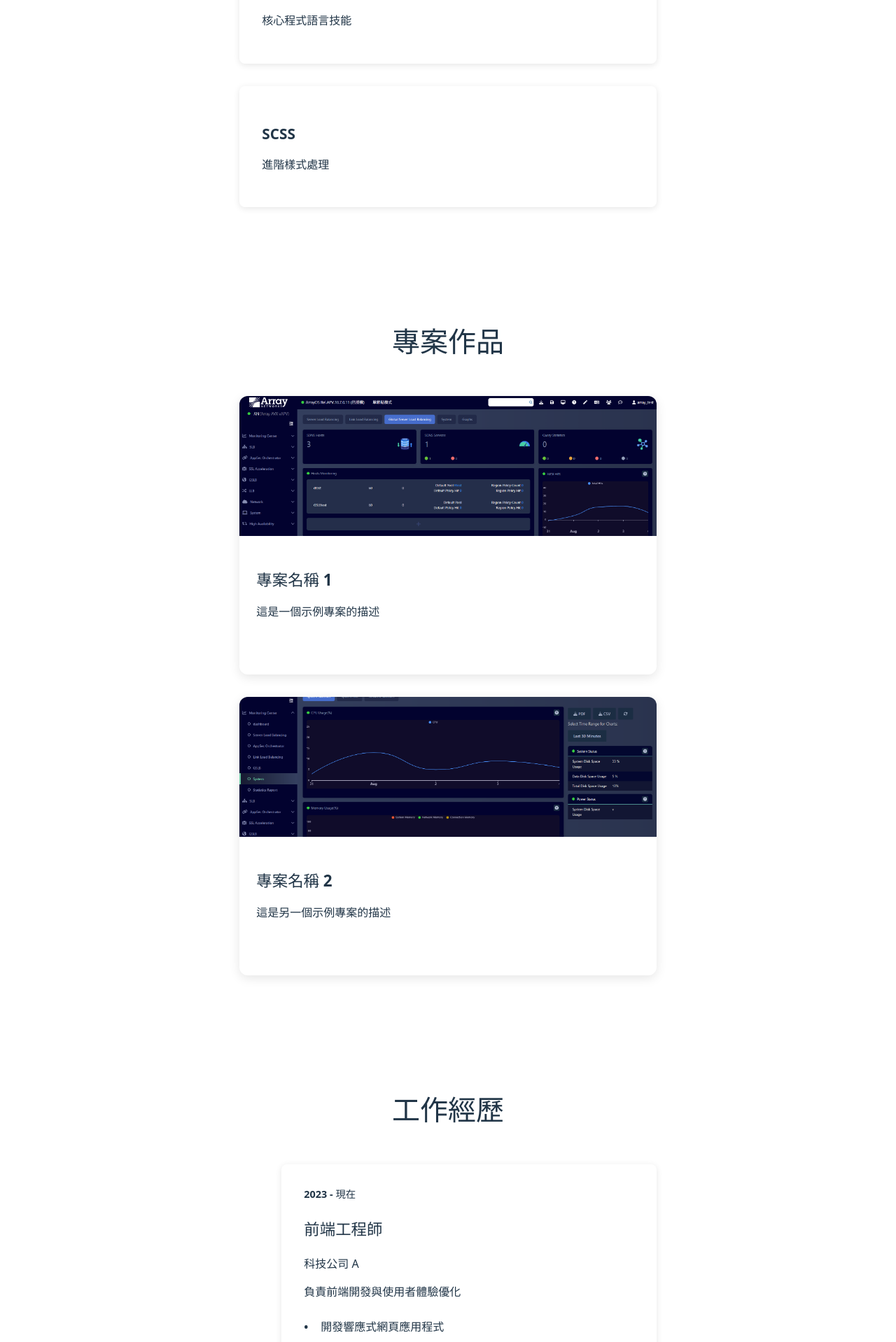
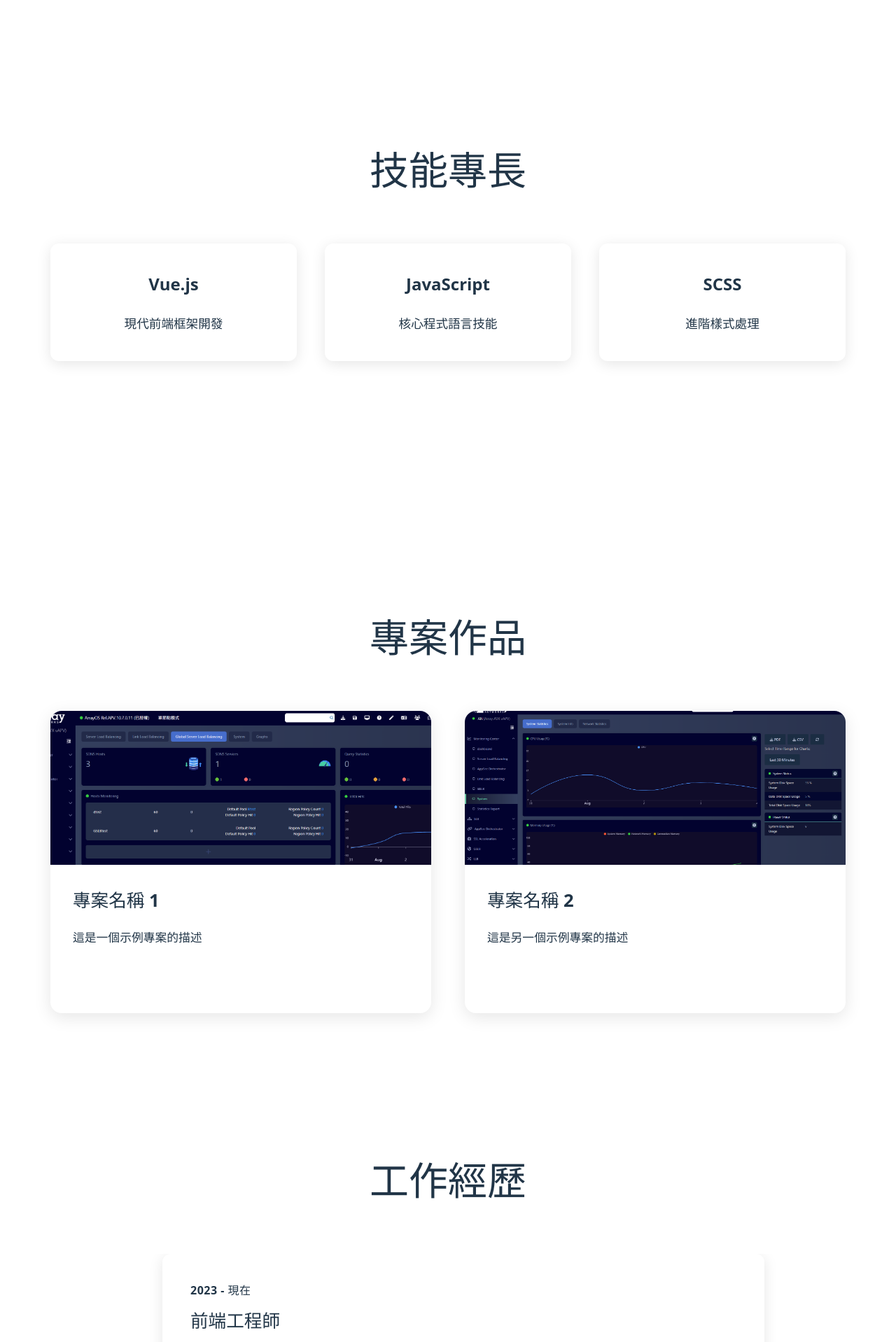
Before and after one commit to sakueinozomi/lucille-info, a Vue app: page / in a window 1280 px wide. Shown: the part 842-2760 px from the top of the page at 70% size. Built offline with nearby package versions, Linux system fonts and the light colour scheme.

Commit message:
style: add style that can show section in full screen

```diff
--- a/src/App.vue
+++ b/src/App.vue
@@ -25,6 +25,25 @@ import FooterSection from './components/FooterSection.vue'
   text-align: left;
 }
 
+// 為每個 section 加入基礎樣式
+:deep(.info-section),
+:deep(.skill-section),
+:deep(.project-section),
+:deep(.experience-section) {
+  min-height: 100vh;
+  width: 100vw;
+  scroll-snap-align: start;
+  display: flex;
+  align-items: center;
+  justify-content: center;
+}
+
+:deep(.footer-section) {
+  min-height: 40vh;
+  width: 100vw;
+  scroll-snap-align: start;
+}
+
 // CSS 變數定義
 :root {
   --primary-color: #646cff;
--- a/src/components/ExperienceSection.vue
+++ b/src/components/ExperienceSection.vue
@@ -55,24 +55,51 @@ const experiences = ref([
 
 <style lang="scss" scoped>
 .experience-section {
-  padding: 4rem 0;
+  min-height: 100vh;
+  width: 100vw;
+  padding: 0;
   background-color: var(--bg-secondary);
+  display: flex;
+  align-items: center;
+  justify-content: center;
 
   .container {
     max-width: 1000px;
+    width: 100%;
     margin: 0 auto;
     padding: 0 2rem;
+    display: flex;
+    flex-direction: column;
+    justify-content: center;
+    height: 100%;
   }
 
   .section-title {
     text-align: center;
-    margin-bottom: 3rem;
-    font-size: 2.5rem;
+    margin-bottom: 4rem;
+    font-size: 3.5rem;
     color: var(--text-color);
+    font-weight: 700;
   }
 
   .timeline {
     position: relative;
+    max-height: 60vh;
+    overflow-y: auto;
+    padding-right: 1rem;
+
+    &::-webkit-scrollbar {
+      width: 6px;
+    }
+
+    &::-webkit-scrollbar-track {
+      background: var(--bg-secondary);
+    }
+
+    &::-webkit-scrollbar-thumb {
+      background: var(--primary-color);
+      border-radius: 3px;
+    }
 
     &::before {
       content: '';
@@ -80,7 +107,7 @@ const experiences = ref([
       left: 20px;
       top: 0;
       bottom: 0;
-      width: 2px;
+      width: 3px;
       background-color: var(--primary-color);
     }
 
@@ -91,44 +118,56 @@ const experiences = ref([
 
       .timeline-marker {
         position: absolute;
-        left: 11px;
+        left: 9px;
         top: 0;
-        width: 18px;
-        height: 18px;
+        width: 22px;
+        height: 22px;
         background-color: var(--primary-color);
         border-radius: 50%;
-        border: 3px solid var(--bg-secondary);
+        border: 4px solid var(--bg-secondary);
+        z-index: 1;
       }
 
       .timeline-content {
         background-color: var(--card-bg);
-        padding: 2rem;
-        border-radius: 8px;
-        box-shadow: 0 2px 10px rgba(0, 0, 0, 0.1);
+        padding: 2.5rem;
+        border-radius: 12px;
+        box-shadow: 0 4px 20px rgba(0, 0, 0, 0.1);
+        transition: transform 0.3s ease, box-shadow 0.3s ease;
+
+        &:hover {
+          transform: translateX(10px);
+          box-shadow: 0 8px 30px rgba(0, 0, 0, 0.15);
+        }
 
         .timeline-period {
           color: var(--primary-color);
-          font-weight: 600;
-          font-size: 0.9rem;
-          margin-bottom: 0.5rem;
+          font-weight: 700;
+          font-size: 1rem;
+          margin-bottom: 0.8rem;
+          text-transform: uppercase;
+          letter-spacing: 0.5px;
         }
 
         h3 {
           color: var(--text-color);
           margin-bottom: 0.5rem;
-          font-size: 1.4rem;
+          font-size: 1.6rem;
+          font-weight: 600;
         }
 
         h4 {
           color: var(--text-secondary);
-          margin-bottom: 1rem;
+          margin-bottom: 1.2rem;
           font-weight: 500;
+          font-size: 1.1rem;
         }
 
         p {
           color: var(--text-secondary);
-          line-height: 1.6;
-          margin-bottom: 1.5rem;
+          line-height: 1.7;
+          margin-bottom: 1.8rem;
+          font-size: 1.05rem;
         }
 
         .responsibilities {
@@ -137,16 +176,18 @@ const experiences = ref([
 
           li {
             position: relative;
-            padding-left: 1.5rem;
-            margin-bottom: 0.5rem;
+            padding-left: 1.8rem;
+            margin-bottom: 0.8rem;
             color: var(--text-secondary);
+            line-height: 1.6;
 
             &::before {
-              content: '•';
+              content: '▸';
               position: absolute;
               left: 0;
               color: var(--primary-color);
               font-weight: bold;
+              font-size: 1.1rem;
             }
           }
         }
@@ -154,4 +195,26 @@ const experiences = ref([
     }
   }
 }
+
+@media (max-width: 768px) {
+  .experience-section {
+    .section-title {
+      font-size: 2.5rem;
+    }
+
+    .timeline {
+      max-height: 70vh;
+
+      .timeline-item {
+        .timeline-content {
+          padding: 2rem;
+
+          &:hover {
+            transform: translateX(5px);
+          }
+        }
+      }
+    }
+  }
+}
 </style>
--- a/src/components/InfoSection.vue
+++ b/src/components/InfoSection.vue
@@ -17,31 +17,57 @@
 
 <style lang="scss" scoped>
 .info-section {
-  padding: 4rem 0;
+  min-height: 100vh;
+  width: 100vw;
+  padding: 0;
   background-color: var(--bg-color);
+  display: flex;
+  align-items: center;
+  justify-content: center;
 
   .container {
     max-width: 1200px;
+    width: 100%;
     margin: 0 auto;
     padding: 0 2rem;
+    display: flex;
+    flex-direction: column;
+    justify-content: center;
+    align-items: center;
+    height: 100%;
   }
 
   .section-title {
     text-align: center;
-    margin-bottom: 2rem;
-    font-size: 2.5rem;
+    margin-bottom: 3rem;
+    font-size: 3.5rem;
     color: var(--text-color);
+    font-weight: 700;
   }
 
   .info-content {
     display: flex;
     justify-content: center;
     align-items: center;
+    max-width: 800px;
 
     .info-text {
+      font-size: 1.3rem;
+      line-height: 1.8;
+      color: var(--text-secondary);
+      text-align: center;
+    }
+  }
+}
+
+@media (max-width: 768px) {
+  .info-section {
+    .section-title {
+      font-size: 2.5rem;
+    }
+
+    .info-content .info-text {
       font-size: 1.1rem;
-      line-height: 1.6;
-      color: var(--text-secondary);
     }
   }
 }
--- a/src/components/ProjectSection.vue
+++ b/src/components/ProjectSection.vue
@@ -45,42 +45,53 @@ const projects = ref([
 
 <style lang="scss" scoped>
 .project-section {
-  padding: 4rem 0;
+  min-height: 100vh;
+  width: 100vw;
+  padding: 0;
   background-color: var(--bg-color);
+  display: flex;
+  align-items: center;
+  justify-content: center;
 
   .container {
     max-width: 1200px;
+    width: 100%;
     margin: 0 auto;
     padding: 0 2rem;
+    display: flex;
+    flex-direction: column;
+    justify-content: center;
+    height: 100%;
   }
 
   .section-title {
     text-align: center;
-    margin-bottom: 3rem;
-    font-size: 2.5rem;
+    margin-bottom: 4rem;
+    font-size: 3.5rem;
     color: var(--text-color);
+    font-weight: 700;
   }
 
   .projects-grid {
     display: grid;
-    grid-template-columns: repeat(auto-fit, minmax(350px, 1fr));
-    gap: 2rem;
+    grid-template-columns: repeat(auto-fit, minmax(400px, 1fr));
+    gap: 3rem;
 
     .project-card {
       background-color: var(--card-bg);
-      border-radius: 12px;
+      border-radius: 16px;
       overflow: hidden;
-      box-shadow: 0 4px 15px rgba(0, 0, 0, 0.1);
+      box-shadow: 0 6px 25px rgba(0, 0, 0, 0.1);
       transition: transform 0.3s ease, box-shadow 0.3s ease;
 
       &:hover {
-        transform: translateY(-8px);
-        box-shadow: 0 8px 25px rgba(0, 0, 0, 0.15);
+        transform: translateY(-10px);
+        box-shadow: 0 12px 40px rgba(0, 0, 0, 0.2);
       }
 
       .project-image {
         width: 100%;
-        height: 200px;
+        height: 220px;
         overflow: hidden;
 
         img {
@@ -96,31 +107,33 @@ const projects = ref([
       }
 
       .project-content {
-        padding: 1.5rem;
+        padding: 2rem;
 
         h3 {
-          margin-bottom: 1rem;
+          margin-bottom: 1.2rem;
           color: var(--text-color);
-          font-size: 1.4rem;
+          font-size: 1.6rem;
+          font-weight: 600;
         }
 
         p {
           color: var(--text-secondary);
-          line-height: 1.6;
-          margin-bottom: 1.5rem;
+          line-height: 1.7;
+          margin-bottom: 1.8rem;
+          font-size: 1.05rem;
         }
 
         .project-tech {
           display: flex;
           flex-wrap: wrap;
-          gap: 0.5rem;
+          gap: 0.6rem;
 
           .tech-tag {
             background-color: var(--primary-color);
             color: white;
-            padding: 0.3rem 0.8rem;
-            border-radius: 20px;
-            font-size: 0.8rem;
+            padding: 0.4rem 1rem;
+            border-radius: 25px;
+            font-size: 0.85rem;
             font-weight: 500;
           }
         }
@@ -128,4 +141,23 @@ const projects = ref([
     }
   }
 }
+
+@media (max-width: 768px) {
+  .project-section {
+    .section-title {
+      font-size: 2.5rem;
+    }
+
+    .projects-grid {
+      grid-template-columns: 1fr;
+      gap: 2rem;
+
+      .project-card {
+        .project-content {
+          padding: 1.5rem;
+        }
+      }
+    }
+  }
+}
 </style>
--- a/src/components/SkillSection.vue
+++ b/src/components/SkillSection.vue
@@ -33,47 +33,79 @@ const skills = ref([
 
 <style lang="scss" scoped>
 .skill-section {
-  padding: 4rem 0;
+  min-height: 100vh;
+  width: 100vw;
+  padding: 0;
   background-color: var(--bg-secondary);
+  display: flex;
+  align-items: center;
+  justify-content: center;
 
   .container {
     max-width: 1200px;
+    width: 100%;
     margin: 0 auto;
     padding: 0 2rem;
+    display: flex;
+    flex-direction: column;
+    justify-content: center;
+    height: 100%;
   }
 
   .section-title {
     text-align: center;
-    margin-bottom: 3rem;
-    font-size: 2.5rem;
+    margin-bottom: 4rem;
+    font-size: 3.5rem;
     color: var(--text-color);
+    font-weight: 700;
   }
 
   .skills-grid {
     display: grid;
-    grid-template-columns: repeat(auto-fit, minmax(300px, 1fr));
-    gap: 2rem;
+    grid-template-columns: repeat(auto-fit, minmax(350px, 1fr));
+    gap: 2.5rem;
 
     .skill-item {
-      padding: 2rem;
+      padding: 2.5rem;
       background-color: var(--card-bg);
-      border-radius: 8px;
-      box-shadow: 0 2px 10px rgba(0, 0, 0, 0.1);
-      transition: transform 0.3s ease;
+      border-radius: 12px;
+      box-shadow: 0 4px 20px rgba(0, 0, 0, 0.1);
+      transition: transform 0.3s ease, box-shadow 0.3s ease;
+      text-align: center;
 
       &:hover {
-        transform: translateY(-5px);
+        transform: translateY(-8px);
+        box-shadow: 0 8px 30px rgba(0, 0, 0, 0.15);
       }
 
       h3 {
-        margin-bottom: 1rem;
+        margin-bottom: 1.5rem;
         color: var(--primary-color);
-        font-size: 1.3rem;
+        font-size: 1.5rem;
+        font-weight: 600;
       }
 
       p {
         color: var(--text-secondary);
         line-height: 1.6;
+        font-size: 1.1rem;
+      }
+    }
+  }
+}
+
+@media (max-width: 768px) {
+  .skill-section {
+    .section-title {
+      font-size: 2.5rem;
+    }
+
+    .skills-grid {
+      grid-template-columns: 1fr;
+      gap: 1.5rem;
+
+      .skill-item {
+        padding: 2rem;
       }
     }
   }
--- a/src/style.scss
+++ b/src/style.scss
@@ -8,6 +8,17 @@ $text-dark: rgba(255, 255, 255, 0.87);
 $text-light: #213547;
 $button-bg-dark: #1a1a1a;
 $button-bg-light: #f9f9f9;
+
+* {
+  margin: 0;
+  padding: 0;
+  box-sizing: border-box;
+}
+
+html {
+  scroll-behavior: smooth;
+  scroll-snap-type: y mandatory;
+}
 
 :root {
   font-family: system-ui, Avenir, Helvetica, Arial, sans-serif;
@@ -36,10 +47,8 @@ a {
 
 body {
   margin: 0;
-  display: flex;
-  place-items: center;
-  min-width: 320px;
   min-height: 100vh;
+  overflow-x: hidden;
 }
 
 h1 {
@@ -73,10 +82,10 @@ button {
 }
 
 #app {
-  max-width: 1280px;
-  margin: 0 auto;
-  padding: 2rem;
-  text-align: center;
+  width: 100%;
+  min-height: 100vh;
+  margin: 0;
+  padding: 0;
 }
 
 @media (prefers-color-scheme: light) {
```
Also changed, not shown: src/components/FooterSection.vue (+48 -21 lines).
